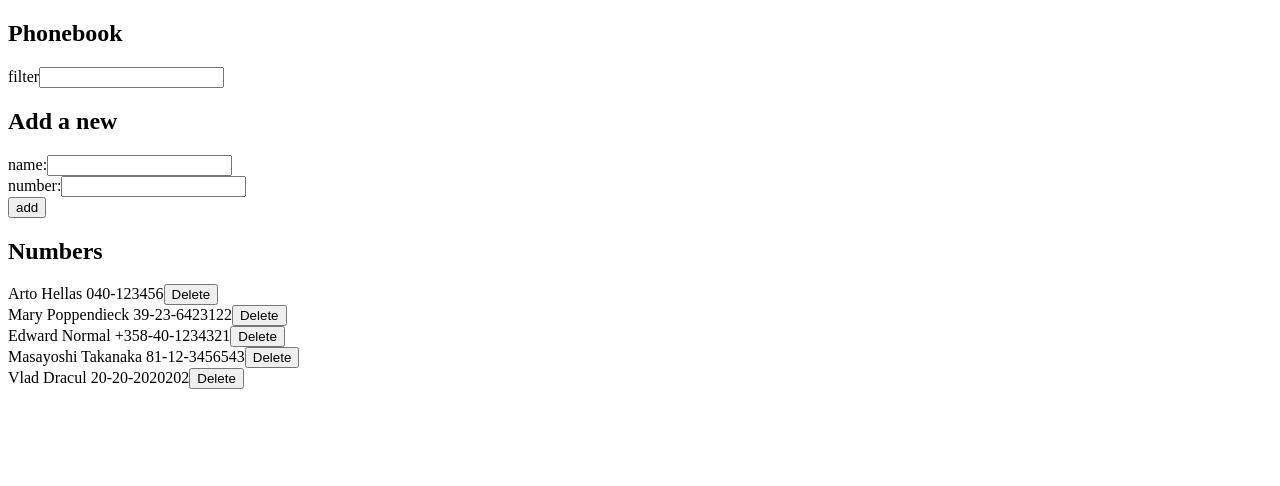
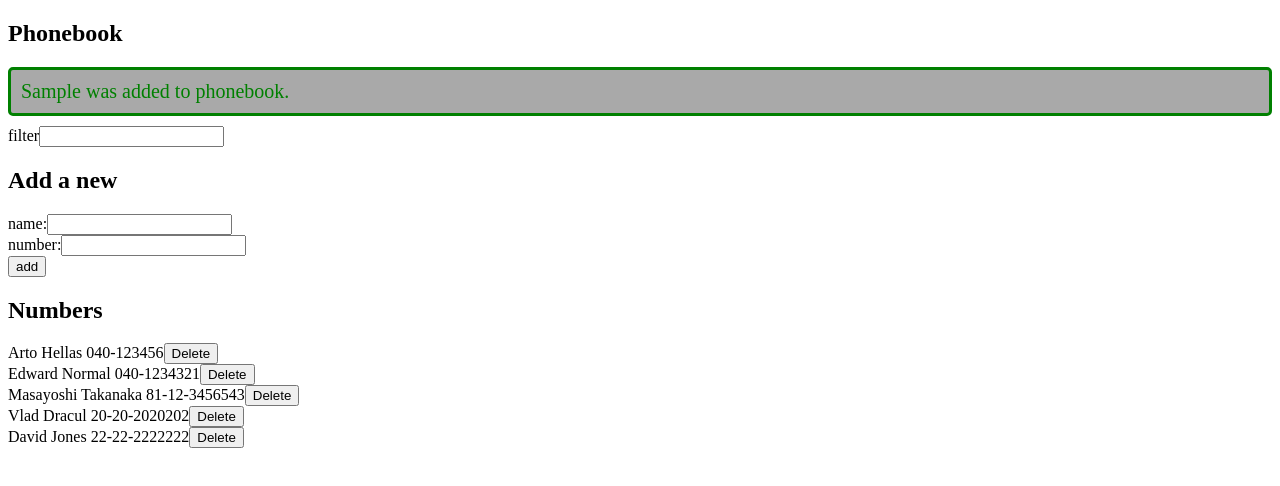
Before and after one commit to Sam0ni/HY-fullstack-palautus, a React (Create React App) app in the folder osa2/puhelinluettelo/: page / in a window 1280 px wide. Both pictures are taken after typing "Sample", "Sample" into the empty fields and a click on the button "add". Shown: the top 486 px of the page. Built offline with nearby package versions, Linux system fonts and the light colour scheme; no server answers; data requests are answered from the project's data file.

Commit message:
add exercise 2.16

```diff
--- a/osa2/puhelinluettelo/db.json
+++ b/osa2/puhelinluettelo/db.json
@@ -6,13 +6,8 @@
       "id": 1
     },
     {
-      "name": "Mary Poppendieck",
-      "number": "39-23-6423122",
-      "id": 4
-    },
-    {
       "name": "Edward Normal",
-      "number": "+358-40-1234321",
+      "number": "040-1234321",
       "id": 5
     },
     {
@@ -24,6 +19,11 @@
       "name": "Vlad Dracul",
       "number": "20-20-2020202",
       "id": 7
+    },
+    {
+      "name": "David Jones",
+      "number": "22-22-2222222",
+      "id": 8
     }
   ]
 }
--- a/osa2/puhelinluettelo/src/App.js
+++ b/osa2/puhelinluettelo/src/App.js
@@ -11,6 +11,18 @@ const Display = ({persons, deletPerson}) => {
         </div>
       )
       })
+  )
+}
+
+const Notification = ({message}) => {
+  if (message === null) {
+    return null
+  }
+
+  return (
+    <div className='notification'>
+      {message}
+    </div>
   )
 }
 
@@ -52,6 +64,7 @@ const App = () => {
   const [newName, setNewName] = useState('')
   const [newNumber, setNewNumber] = useState("")
   const [filterStr, setFilterStr] = useState("")
+  const [message, setMessage] = useState(null)
 
   useEffect(() => {
     Comms.getAll()
@@ -64,6 +77,8 @@ const App = () => {
       if (window.confirm(`${newName} is already added to phonebook. Replace the old number?`)) {
         updateNumber()
         setNewName("")
+        setMessage(`The old number was succesfully replaced with ${newNumber}.`)
+        setTimeout(() => {setMessage(null)}, 5000)
         setNewNumber("")
       }
     } else {
@@ -73,6 +88,8 @@ const App = () => {
       }
       Comms.addNew(newPerson)
       .then(response => setPersons(persons.concat(response)))
+      setMessage(`${newName} was added to phonebook.`)
+      setTimeout(() => {setMessage(null)}, 5000)
       setNewName("")
       setNewNumber("")
     }
@@ -83,6 +100,8 @@ const App = () => {
       Comms
       .delPerson(id)
       setPersons(persons.filter(person => person.id !== id))
+      setMessage(`${name} was deleted from phonebook.`)
+      setTimeout(() => {setMessage(null)}, 5000)
     }
   }
 
@@ -125,6 +144,7 @@ const App = () => {
   return (
     <div>
       <h2>Phonebook</h2>
+      <Notification message={message}/>
       <FilterNames filterStr={filterStr} handleFilterChange={handleFilterChange}/>
       <h2>Add a new</h2>
       <div>
--- /dev/null
+++ b/osa2/puhelinluettelo/src/index.css
@@ -0,0 +1,9 @@
+.notification {
+    color: green;
+    background: darkgrey;
+    font-size: 20px;
+    border-style: solid;
+    border-radius: 5px;
+    padding: 10px;
+    margin-bottom: 10px;
+  }
--- a/osa2/puhelinluettelo/src/index.js
+++ b/osa2/puhelinluettelo/src/index.js
@@ -1,5 +1,6 @@
 import React from 'react'
 import ReactDOM from 'react-dom/client'
+import "./index.css"
 
 import App from './App'
 
```
